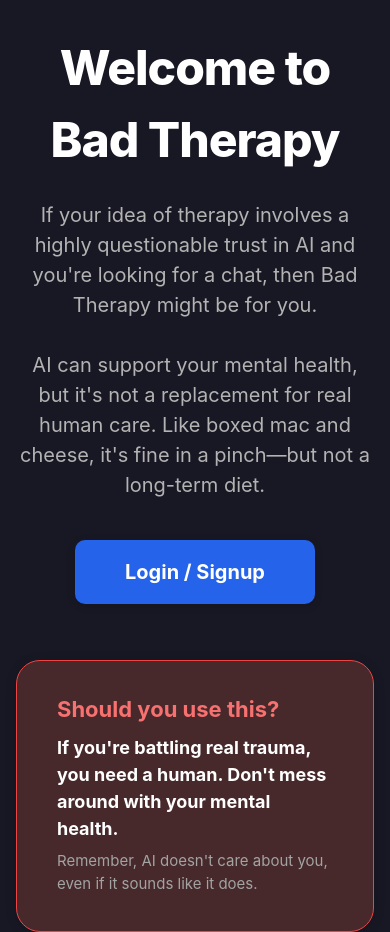
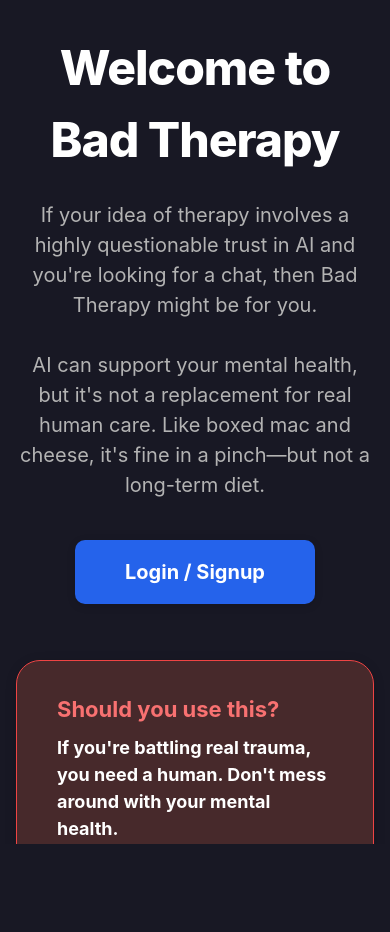
Before and after one commit to devin-bushey/bad-therapy, a React (Vite) app in the folder client/: page / in a window 390 px wide. After the commit the page ends 844 px from the top, so only its background shows below. Built offline with nearby package versions, Linux system fonts and the light colour scheme; no server answers.

Commit message:
Fix mobile view

```diff
--- a/client/src/index.css
+++ b/client/src/index.css
@@ -86,21 +86,36 @@ a:hover {
 .hide-scrollbar { scrollbar-width: none; -ms-overflow-style: none; }
 
 @media (max-width: 700px) {
+  html, body {
+    height: 100dvh;
+    min-height: 100dvh;
+    max-height: 100dvh;
+    overflow: hidden;
+    position: fixed;
+    width: 100vw;
+  }
   .chat-container {
     height: 100dvh;
-    min-height: 0;
+    min-height: 100dvh;
+    max-height: 100dvh;
     padding: 0;
     max-width: 100vw;
     width: 100vw;
     overflow: hidden;
+    display: flex;
+    flex-direction: column;
   }
   .chat-messages {
     max-width: 100vw;
     padding: 0.75rem 0.25rem 5rem 0.25rem;
     border-radius: 0;
     margin: 0;
-    height: 100%;
+    flex: 1 1 0%;
     min-height: 0;
+    height: 0;
+    overflow-y: auto;
+    display: flex;
+    flex-direction: column;
   }
   .chat-input {
     position: fixed;
```
